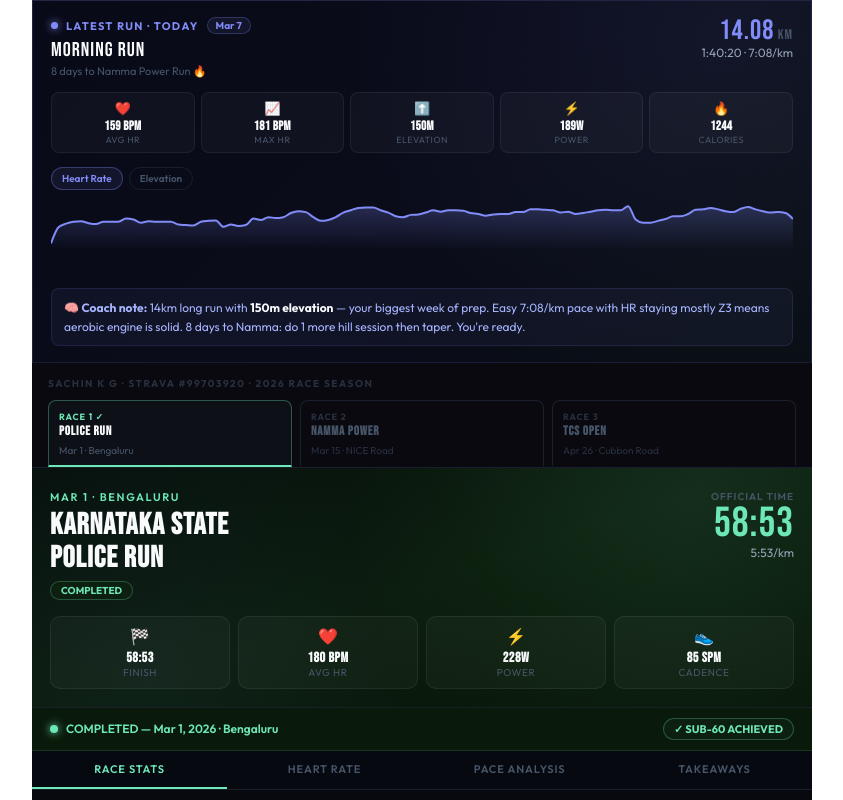
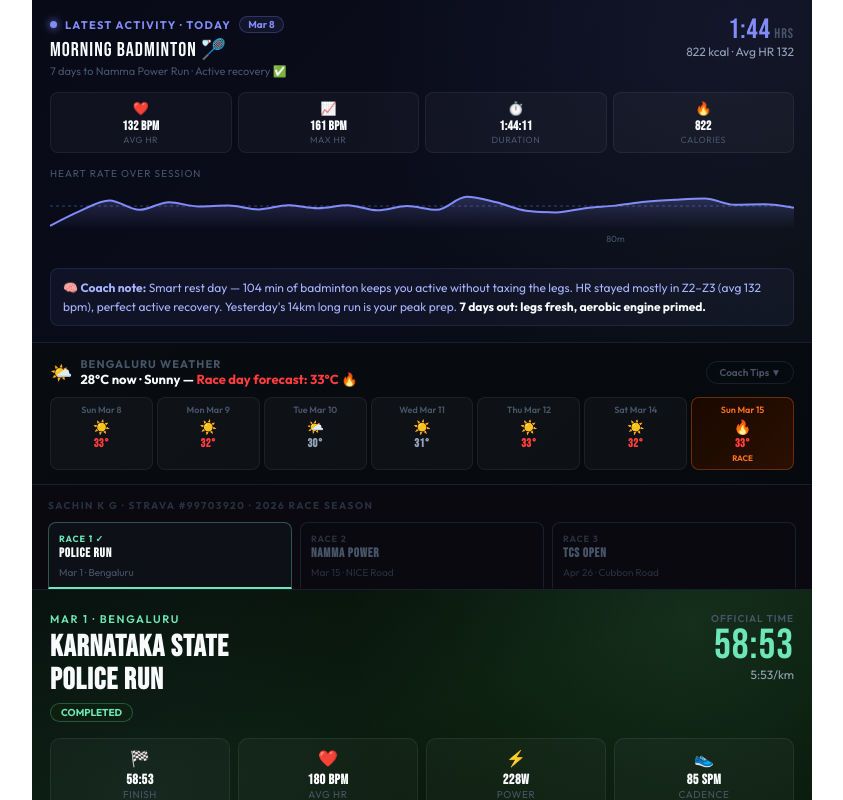
Before and after one commit to kgsachin88/SachinMarathonPlansandProgress, a React (Create React App) app: page / in a window 1280 px wide. Shown: the top 800 px of the page, without its empty margins (218-1061 px from the left). Built offline with nearby package versions, Linux system fonts and the light colour scheme.

Commit message:
new changes

```diff
--- a/src/App.js
+++ b/src/App.js
@@ -42,62 +42,56 @@
   );
 }
 
-// ── Latest Run — Morning Run Mar 7 2026 ──
-const latestRunHR = [
-  {d:0,hr:100,alt:905},{d:0.14,hr:135,alt:904},{d:0.28,hr:143,alt:902},{d:0.43,hr:147,alt:900},
-  {d:0.57,hr:148,alt:898},{d:0.71,hr:144,alt:894},{d:0.85,hr:142,alt:892},{d:1.0,hr:147,alt:892},
-  {d:1.14,hr:147,alt:892},{d:1.28,hr:147,alt:894},{d:1.42,hr:154,alt:897},{d:1.57,hr:152,alt:899},
-  {d:1.71,hr:145,alt:901},{d:1.85,hr:148,alt:902},{d:1.99,hr:147,alt:903},{d:2.13,hr:147,alt:901},
-  {d:2.28,hr:147,alt:900},{d:2.42,hr:141,alt:898},{d:2.56,hr:140,alt:895},{d:2.70,hr:139,alt:892},
-  {d:2.85,hr:147,alt:893},{d:2.99,hr:149,alt:895},{d:3.13,hr:150,alt:895},{d:3.27,hr:136,alt:885},
-  {d:3.41,hr:141,alt:878},{d:3.56,hr:138,alt:872},{d:3.70,hr:140,alt:863},{d:3.84,hr:154,alt:869},
-  {d:3.98,hr:151,alt:871},{d:4.12,hr:157,alt:879},{d:4.27,hr:155,alt:881},{d:4.41,hr:157,alt:884},
-  {d:4.55,hr:166,alt:894},{d:4.69,hr:170,alt:902},{d:4.84,hr:168,alt:909},{d:4.98,hr:157,alt:906},
-  {d:5.12,hr:149,alt:901},{d:5.26,hr:151,alt:898},{d:5.40,hr:157,alt:895},{d:5.55,hr:167,alt:898},
-  {d:5.69,hr:172,alt:903},{d:5.83,hr:177,alt:907},{d:5.97,hr:178,alt:913},{d:6.12,hr:178,alt:918},
-  {d:6.26,hr:172,alt:912},{d:6.40,hr:167,alt:906},{d:6.54,hr:159,alt:899},{d:6.69,hr:157,alt:889},
-  {d:6.83,hr:162,alt:889},{d:6.97,hr:163,alt:887},{d:7.11,hr:167,alt:889},{d:7.25,hr:172,alt:890},
-  {d:7.40,hr:169,alt:891},{d:7.54,hr:172,alt:896},{d:7.68,hr:172,alt:900},{d:7.82,hr:171,alt:900},
-  {d:7.96,hr:166,alt:900},{d:8.11,hr:164,alt:899},{d:8.25,hr:160,alt:900},{d:8.39,hr:163,alt:900},
-  {d:8.53,hr:164,alt:900},{d:8.68,hr:164,alt:899},{d:8.82,hr:168,alt:900},{d:8.96,hr:168,alt:900},
-  {d:9.10,hr:174,alt:900},{d:9.25,hr:174,alt:900},{d:9.39,hr:173,alt:900},{d:9.53,hr:172,alt:900},
-  {d:9.67,hr:167,alt:899},{d:9.81,hr:169,alt:899},{d:9.96,hr:164,alt:893},{d:10.10,hr:166,alt:890},
-  {d:10.24,hr:169,alt:889},{d:10.38,hr:172,alt:887},{d:10.52,hr:173,alt:886},{d:10.67,hr:172,alt:887},
-  {d:10.81,hr:172,alt:890},{d:10.95,hr:181,alt:900},{d:11.09,hr:152,alt:906},{d:11.24,hr:145,alt:912},
-  {d:11.38,hr:145,alt:915},{d:11.52,hr:149,alt:908},{d:11.66,hr:153,alt:903},{d:11.81,hr:159,alt:900},
-  {d:11.95,hr:159,alt:894},{d:12.09,hr:164,alt:892},{d:12.23,hr:173,alt:897},{d:12.38,hr:174,alt:900},
-  {d:12.52,hr:177,alt:905},{d:12.66,hr:174,alt:904},{d:12.80,hr:170,alt:903},{d:12.94,hr:168,alt:899},
-  {d:13.09,hr:175,alt:898},{d:13.23,hr:179,alt:904},{d:13.37,hr:174,alt:901},{d:13.51,hr:170,alt:900},
-  {d:13.65,hr:167,alt:898},{d:13.80,hr:168,alt:895},{d:13.94,hr:166,alt:894},{d:14.08,hr:153,alt:895},
+// ── Weather data (live pull Mar 8 2026) ──
+const weatherData = {
+  current: { temp: 28, condition: "Sunny ☀️", humidity: 42 },
+  forecast: [
+    { day:"Sun Mar 8",  high:33, icon:"☀️",  rain:0  },
+    { day:"Mon Mar 9",  high:32, icon:"☀️",  rain:5  },
+    { day:"Tue Mar 10", high:30, icon:"🌤️",  rain:0  },
+    { day:"Wed Mar 11", high:31, icon:"☀️",  rain:0  },
+    { day:"Thu Mar 12", high:33, icon:"☀️",  rain:5  },
+    { day:"Sat Mar 14", high:32, icon:"☀️",  rain:0  },
+    { day:"Sun Mar 15 🏅",high:33,icon:"🔥", rain:0, race:true },
+  ],
+};
+
+// ── Badminton HR stream — Mar 8 2026 (time in minutes) ──
+const badmintonHR = [
+  {t:0,hr:85},{t:4.2,hr:120},{t:8.4,hr:145},{t:12.6,hr:123},{t:16.8,hr:141},
+  {t:21.0,hr:131},{t:25.3,hr:133},{t:29.5,hr:124},{t:33.7,hr:134},{t:37.9,hr:127},
+  {t:42.1,hr:134},{t:46.3,hr:122},{t:50.5,hr:132},{t:54.7,hr:123},{t:58.9,hr:154},
+  {t:63.1,hr:141},{t:67.4,hr:121},{t:71.6,hr:117},{t:75.8,hr:127},{t:80.0,hr:133},
+  {t:84.2,hr:142},{t:88.4,hr:147},{t:92.6,hr:150},{t:96.8,hr:135},{t:101.0,hr:136},{t:104.2,hr:128},
 ];
 
+// ── Latest workout (today) ──
 function LatestRunCard() {
-  const [showChart, setShowChart] = useState("hr");
-  const accent = "#818CF8"; // indigo for latest run
-  const daysToNamma = Math.ceil((new Date("2026-03-15") - new Date("2026-03-07")) / (1000*60*60*24));
+  const accent = "#818CF8";
+  const daysToNamma = 7;
   return (
-    <div style={{background:"linear-gradient(135deg,#080A18,#0A0C1A,#080E12)",border:`1px solid ${accent}33`,borderBottom:`1px solid ${accent}22`,padding:"16px 18px",position:"relative",overflow:"hidden"}}>
+    <div style={{background:"linear-gradient(135deg,#080A18,#0A0C1A,#080E12)",borderBottom:`1px solid ${accent}22`,padding:"16px 18px",position:"relative",overflow:"hidden"}}>
       <div style={{position:"absolute",inset:0,backgroundImage:`radial-gradient(circle at 90% 10%,rgba(129,140,248,0.08) 0%,transparent 50%)`}}/>
       <div style={{position:"relative"}}>
-        {/* Header row */}
+        {/* Header */}
         <div style={{display:"flex",justifyContent:"space-between",alignItems:"flex-start",marginBottom:14}}>
           <div>
             <div style={{display:"flex",alignItems:"center",gap:8,marginBottom:4}}>
-              <div style={{width:7,height:7,borderRadius:"50%",background:accent,boxShadow:`0 0 8px ${accent}`,animation:"pulse 2s infinite"}}/>
-              <span style={{fontSize:11,color:accent,fontWeight:700,fontFamily:F.b,textTransform:"uppercase",letterSpacing:"0.12em"}}>Latest Run · Today</span>
-              <div style={{background:"#13152A",border:`1px solid ${accent}44`,borderRadius:20,padding:"1px 8px",fontSize:10,color:accent,fontWeight:700,fontFamily:F.b}}>Mar 7</div>
+              <div style={{width:7,height:7,borderRadius:"50%",background:accent,boxShadow:`0 0 8px ${accent}`}}/>
+              <span style={{fontSize:11,color:accent,fontWeight:700,fontFamily:F.b,textTransform:"uppercase",letterSpacing:"0.12em"}}>Latest Activity · Today</span>
+              <div style={{background:"#13152A",border:`1px solid ${accent}44`,borderRadius:20,padding:"1px 8px",fontSize:10,color:accent,fontWeight:700,fontFamily:F.b}}>Mar 8</div>
             </div>
-            <div style={{fontSize:20,fontFamily:F.h,letterSpacing:"1px",color:C.white}}>MORNING RUN</div>
-            <div style={{fontSize:11,color:C.mut,fontFamily:F.b,marginTop:2}}>{daysToNamma} days to Namma Power Run 🔥</div>
+            <div style={{fontSize:20,fontFamily:F.h,letterSpacing:"1px",color:C.white}}>MORNING BADMINTON 🏸</div>
+            <div style={{fontSize:11,color:C.mut,fontFamily:F.b,marginTop:2}}>{daysToNamma} days to Namma Power Run · Active recovery ✅</div>
           </div>
           <div style={{textAlign:"right"}}>
-            <div style={{fontSize:28,fontFamily:F.h,color:accent,letterSpacing:"1px",lineHeight:1}}>14.08<span style={{fontSize:14,color:C.mut}}> km</span></div>
-            <div style={{fontSize:12,color:C.sec,fontFamily:F.b}}>1:40:20 · 7:08/km</div>
+            <div style={{fontSize:28,fontFamily:F.h,color:accent,letterSpacing:"1px",lineHeight:1}}>1:44<span style={{fontSize:14,color:C.mut}}> hrs</span></div>
+            <div style={{fontSize:12,color:C.sec,fontFamily:F.b}}>822 kcal · Avg HR 132</div>
           </div>
         </div>
-        {/* Stat pills */}
-        <div style={{display:"grid",gridTemplateColumns:"repeat(5,1fr)",gap:6,marginBottom:14}}>
-          {[["❤️","Avg HR","159 bpm"],["📈","Max HR","181 bpm"],["⬆️","Elevation","150m"],["⚡","Power","189W"],["🔥","Calories","1244"]].map(([icon,l,v])=>(
+        {/* Stats */}
+        <div style={{display:"grid",gridTemplateColumns:"repeat(4,1fr)",gap:6,marginBottom:14}}>
+          {[["❤️","Avg HR","132 bpm"],["📈","Max HR","161 bpm"],["⏱️","Duration","1:44:11"],["🔥","Calories","822"]].map(([icon,l,v])=>(
             <div key={l} style={{background:"rgba(255,255,255,0.03)",border:"1px solid rgba(255,255,255,0.06)",borderRadius:8,padding:"7px 5px",textAlign:"center"}}>
               <div style={{fontSize:13,marginBottom:2}}>{icon}</div>
               <div style={{fontSize:13,fontWeight:700,color:C.white,fontFamily:F.h,letterSpacing:"0.3px"}}>{v}</div>
@@ -105,43 +99,87 @@
             </div>
           ))}
         </div>
-        {/* Chart toggle */}
-        <div style={{display:"flex",gap:6,marginBottom:8}}>
-          {[["hr","Heart Rate"],["alt","Elevation"]].map(([k,l])=>(
-            <button key={k} onClick={()=>setShowChart(k)} style={{padding:"4px 10px",background:showChart===k?"#13152A":"transparent",border:`1px solid ${showChart===k?accent+"55":C.border}`,borderRadius:20,fontSize:10,color:showChart===k?accent:C.mut,cursor:"pointer",fontFamily:F.b,fontWeight:600}}>
-              {l}
-            </button>
-          ))}
-        </div>
-        {/* Sparkline chart */}
-        <ResponsiveContainer width="100%" height={80}>
-          <AreaChart data={latestRunHR} margin={{left:0,right:0,top:4,bottom:0}}>
+        {/* HR chart */}
+        <div style={{fontSize:10,color:C.mut,marginBottom:6,fontFamily:F.b,textTransform:"uppercase",letterSpacing:"0.1em"}}>Heart Rate Over Session</div>
+        <ResponsiveContainer width="100%" height={72}>
+          <AreaChart data={badmintonHR} margin={{left:0,right:0,top:4,bottom:0}}>
             <defs>
-              <linearGradient id="lrf" x1="0" y1="0" x2="0" y2="1">
+              <linearGradient id="bhr" x1="0" y1="0" x2="0" y2="1">
                 <stop offset="0%" stopColor={accent} stopOpacity={0.4}/>
                 <stop offset="100%" stopColor={accent} stopOpacity={0.02}/>
               </linearGradient>
             </defs>
-            <XAxis dataKey="d" tick={{fill:C.mut,fontSize:9,fontFamily:F.b}} axisLine={false} tickLine={false} tickFormatter={v=>`${v}km`} ticks={[0,3.5,7,10.5,14]}/>
-            <YAxis domain={showChart==="hr"?[90,190]:[855,925]} hide/>
-            <Tooltip content={({active,payload})=>{
-              if(active&&payload?.length){const p=payload[0].payload;return(
-                <div style={{background:C.card,border:`1px solid ${C.border}`,borderRadius:8,padding:"5px 9px",fontSize:11,fontFamily:F.b}}>
-                  <div style={{color:C.sec}}>{p.d}km</div>
-                  {showChart==="hr"?<div style={{color:accent}}>{p.hr} bpm</div>:<div style={{color:accent}}>{p.alt}m</div>}
-                </div>
-              );} return null;
-            }}/>
-            <Area type="monotone" dataKey={showChart==="hr"?"hr":"alt"} stroke={accent} strokeWidth={2} fill="url(#lrf)" dot={false} activeDot={{r:3,fill:accent}}/>
+            <XAxis dataKey="t" tick={{fill:C.mut,fontSize:9,fontFamily:F.b}} axisLine={false} tickLine={false} tickFormatter={v=>`${v}m`} ticks={[0,20,40,60,80,104]}/>
+            <YAxis domain={[80,170]} hide/>
+            <Tooltip content={({active,payload})=>{if(active&&payload?.length)return(<div style={{background:C.card,border:`1px solid ${C.border}`,borderRadius:8,padding:"5px 9px",fontSize:11,fontFamily:F.b}}><div style={{color:C.sec}}>{payload[0].payload.t}min</div><div style={{color:accent}}>{payload[0].value} bpm</div></div>);return null;}}/>
+            <ReferenceLine y={132} stroke={accent} strokeDasharray="3 3" strokeOpacity={0.4}/>
+            <Area type="monotone" dataKey="hr" stroke={accent} strokeWidth={2} fill="url(#bhr)" dot={false} activeDot={{r:3,fill:accent}}/>
           </AreaChart>
         </ResponsiveContainer>
-        {/* Coaching note */}
+        {/* Coach note */}
         <div style={{marginTop:10,padding:"9px 12px",background:"rgba(129,140,248,0.06)",borderRadius:8,border:`1px solid ${accent}22`}}>
           <div style={{fontSize:12,color:"#A5B4FC",lineHeight:1.6,fontFamily:F.b}}>
-            🧠 <strong>Coach note:</strong> 14km long run with <strong style={{color:C.white}}>150m elevation</strong> — your biggest week of prep. Easy 7:08/km pace with HR staying mostly Z3 means aerobic engine is solid. {daysToNamma} days to Namma: do 1 more hill session then taper. You're ready.
+            🧠 <strong>Coach note:</strong> Smart rest day — 104 min of badminton keeps you active without taxing the legs. HR stayed mostly in Z2–Z3 (avg 132 bpm), perfect active recovery. Yesterday's 14km long run is your peak prep. <strong style={{color:C.white}}>7 days out: legs fresh, aerobic engine primed.</strong>
           </div>
         </div>
       </div>
+    </div>
+  );
+}
+
+// ── Weather + Coach tips strip ──
+function WeatherCoachCard() {
+  const [showTips, setShowTips] = useState(false);
+  const raceTemp = 33;
+  const tempColor = raceTemp >= 33 ? C.namma : raceTemp >= 30 ? C.tcs : C.yellow;
+  return (
+    <div style={{background:"linear-gradient(135deg,#080C10,#060A0E)",borderBottom:`1px solid ${C.border}`,padding:"14px 18px"}}>
+      {/* Weather row */}
+      <div style={{display:"flex",justifyContent:"space-between",alignItems:"center",marginBottom:10}}>
+        <div style={{display:"flex",alignItems:"center",gap:8}}>
+          <span style={{fontSize:18}}>🌤️</span>
+          <div>
+            <div style={{fontSize:11,color:C.mut,fontFamily:F.b,fontWeight:700,textTransform:"uppercase",letterSpacing:"0.1em"}}>Bengaluru Weather</div>
+            <div style={{fontSize:13,fontWeight:700,color:C.white,fontFamily:F.b}}>28°C now · Sunny — <span style={{color:tempColor}}>Race day forecast: {raceTemp}°C 🔥</span></div>
+          </div>
+        </div>
+        <button onClick={()=>setShowTips(v=>!v)} style={{padding:"4px 12px",background:showTips?"#1A0D00":"transparent",border:`1px solid ${showTips?C.tcs+"55":C.border}`,borderRadius:20,fontSize:10,color:showTips?C.tcs:C.mut,cursor:"pointer",fontFamily:F.b,fontWeight:600}}>
+          {showTips ? "Hide Tips ▲" : "Coach Tips ▼"}
+        </button>
+      </div>
+      {/* 7-day forecast strip */}
+      <div style={{display:"grid",gridTemplateColumns:"repeat(7,1fr)",gap:4,marginBottom:showTips?12:0}}>
+        {weatherData.forecast.map((d,i)=>(
+          <div key={i} style={{background:d.race?"linear-gradient(135deg,#1A0800,#2A1000)":"rgba(255,255,255,0.03)",border:`1px solid ${d.race?C.tcs+"55":"rgba(255,255,255,0.06)"}`,borderRadius:8,padding:"6px 4px",textAlign:"center"}}>
+            <div style={{fontSize:9,color:d.race?C.tcs:C.mut,fontFamily:F.b,fontWeight:600,marginBottom:2,lineHeight:1.3}}>{d.day.replace(" 🏅","")}</div>
+            <div style={{fontSize:14}}>{d.icon}</div>
+            <div style={{fontSize:12,fontWeight:700,color:d.high>=32?tempColor:C.sec,fontFamily:F.h,letterSpacing:"0.3px"}}>{d.high}°</div>
+            {d.race&&<div style={{fontSize:8,color:C.tcs,fontFamily:F.b,fontWeight:700,marginTop:2}}>RACE</div>}
+          </div>
+        ))}
+      </div>
+      {/* Coach tips panel */}
+      {showTips && (
+        <div style={{background:"rgba(249,115,22,0.05)",border:`1px solid ${C.tcs}33`,borderRadius:10,padding:14}}>
+          <div style={{fontSize:11,color:C.tcs,fontWeight:700,fontFamily:F.b,textTransform:"uppercase",letterSpacing:"0.1em",marginBottom:10}}>🌡️ Heat Coaching Tips — Race Week</div>
+          {[
+            ["This week training","Run before 6:30 AM or after 7 PM. Avoid 28–33°C midday heat for any quality sessions."],
+            ["Heat acclimatisation","Race day will be ~33°C at 6am start. Do Tuesday's hill intervals in warm conditions (don't seek shade) — lets your body adapt to sweating at pace."],
+            ["Hydration this week","Increase daily water intake to 3.5–4L now. Pre-load sodium the day before the race (extra pinch of salt in meals)."],
+            ["Race morning pre-cool","Arrive at venue early. Pour ice-cold water on wrists, neck & head just before start. Lowers core temp by ~0.5°C — worth 30+ seconds."],
+            ["Pacing adjustment","33°C = add ~15–20 sec/km vs ideal. Your 5:45/km target becomes ~5:55–6:00/km on the first climb. Don't panic — it's the conditions, not your fitness."],
+            ["Electrolytes on course","Grab every water station. If electrolyte sachets available at km 5, take one. Salt prevents cramps on the second climb (km 7–8)."],
+          ].map(([title,tip],i,arr)=>(
+            <div key={i} style={{display:"flex",gap:10,paddingBottom:i<arr.length-1?10:0,marginBottom:i<arr.length-1?10:0,borderBottom:i<arr.length-1?`1px solid ${C.border}`:"none"}}>
+              <div style={{width:3,background:C.tcs,borderRadius:2,flexShrink:0,opacity:0.7,marginTop:3}}/>
+              <div>
+                <div style={{fontSize:12,fontWeight:700,color:"#FED7AA",fontFamily:F.b}}>{title}</div>
+                <div style={{fontSize:12,color:"#92400E",marginTop:2,lineHeight:1.6,fontFamily:F.b}}>{tip}</div>
+              </div>
+            </div>
+          ))}
+        </div>
+      )}
     </div>
   );
 }
@@ -364,8 +402,8 @@
    desc:"67 min · Avg HR 133 · Max 157 · 547 kcal. Cross-training instead of rest — legs fresh, heart rate controlled. ✅"},
   {date:"Sat Mar 7", emoji:"✅",label:"Long Run ✓",        light:"#818CF8",isRace:false,isKey:false,done:true,
    desc:"14.08 km · 1:40:20 · 7:08/km · HR avg 159 · 150m elevation · 1244 kcal. EXCEEDED plan (10–12km target). Big aerobic base work. ✅"},
-  {date:"Sun Mar 8", emoji:"🛌",label:"Full Rest",         light:C.sec,   isRace:false,isKey:false,done:false,
-   desc:"Full off day. Legs earned it after 14km. Hydrate aggressively. Sleep 8+ hrs."},
+  {date:"Sun Mar 8", emoji:"🏸",label:"Badminton ✓",        light:C.green, isRace:false,isKey:false,done:true,
+   desc:"1:44:11 · Avg HR 132 · Max 161 · 822 kcal. Planned rest day → smart active recovery instead. Legs stayed fresh. ✅"},
   {date:"Mon Mar 9", emoji:"🏃",label:"Easy Run",          light:C.green, isRace:false,isKey:false,done:false,
    desc:"6 km @ 7:45/km. Loose, relaxed. Flush out the weekend fatigue."},
   {date:"Tue Mar 10",emoji:"⚡",label:"Hill Intervals 🔑", light:C.tcs,   isRace:false,isKey:true, done:false,
@@ -487,7 +525,7 @@
             ))}
             <div style={{background:"linear-gradient(135deg,#060F08,#080E0A)",border:`1px solid ${C.green}33`,borderRadius:12,padding:14,marginTop:6}}>
               <div style={{fontSize:12,color:"#86EFAC",fontFamily:F.b,lineHeight:1.7}}>
-                📊 <strong>Week progress: 2/9 days done</strong> · <strong style={{color:C.white}}>14.08km</strong> in the bank · Long run exceeded plan by ~2km (+150m elevation!) · <strong style={{color:C.white}}>8 days to race</strong>. Next up: Rest today, easy run Mon, hill intervals Tue. 🎯
+                📊 <strong>Week progress: 3/9 days done</strong> · <strong style={{color:C.white}}>14.08km</strong> running + 2 badminton sessions · Long run exceeded plan · <strong style={{color:C.white}}>7 days to race</strong>. Next: easy run Mon, 🔑 hill intervals Tue. 🎯
               </div>
             </div>
           </div>
@@ -772,8 +810,10 @@
   const r=RACES[race];
   return(
     <div style={{background:C.bg,minHeight:"100vh",color:C.pri,fontFamily:F.b,maxWidth:780,margin:"0 auto",paddingBottom:40}}>
-      {/* Latest Run */}
+      {/* Latest Activity */}
       <LatestRunCard/>
+      {/* Weather + Coach */}
+      <WeatherCoachCard/>
       {/* Switcher */}
       <div style={{background:"#09090F",borderBottom:`1px solid ${C.border}`,padding:"14px 16px 0"}}>
         <div style={{fontSize:10,color:"#283040",textTransform:"uppercase",letterSpacing:"0.15em",marginBottom:10,fontWeight:700,fontFamily:F.b}}>Sachin K G · Strava #99703920 · 2026 Race Season</div>
```
Also changed, not shown: 1 other file (tests, documents, lock files or other folders).
